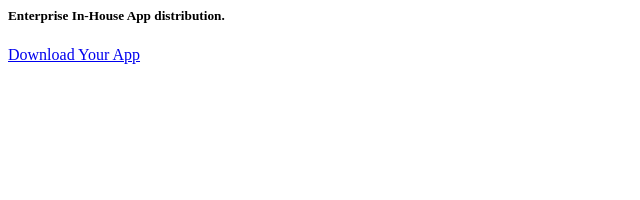
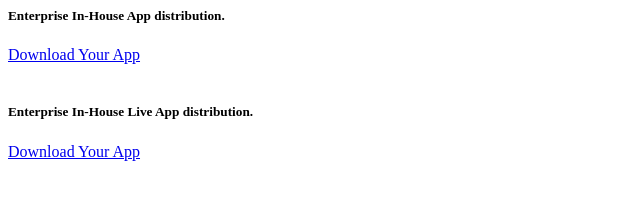
Before and after one commit to ashishtalupp/Talupp, a plain HTML site: page index.html in a window 1280 px wide. Shown: the whole page, without its empty margins (0-640 px from the left). Drawn offline with Linux system fonts and the light colour scheme.

Commit message:
added live

```diff
--- a/index.html
+++ b/index.html
@@ -5,6 +5,11 @@
           <h5 class="">Enterprise In-House App distribution.</h6>
           <a class="button button-primary" href="itms-services://?action=download-manifest&url=https://dl.dropboxusercontent.com/s/2zim93r25gx1tuv/manifest.plist">Download Your App</a>
         </div>
+        <br>
+        <div class="one-half column">
+          <h5 class="">Enterprise In-House Live App distribution.</h6>
+          <a class="button button-primary" href="itms-services://?action=download-manifest&url=https://dl.dropbox.com/s/7k56i345ur5rx26/manifest.plist?dl=0">Download Your App</a>
+        </div>
       </div>
     </div>
   </div></body></html>
```
